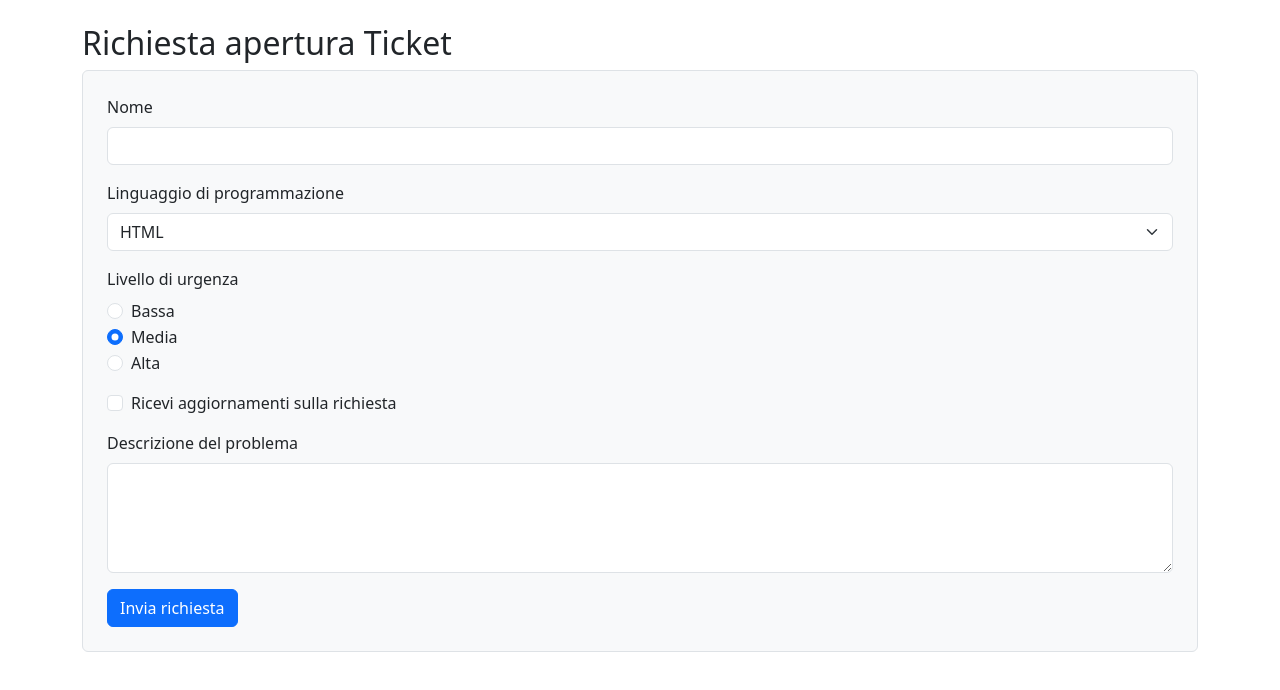
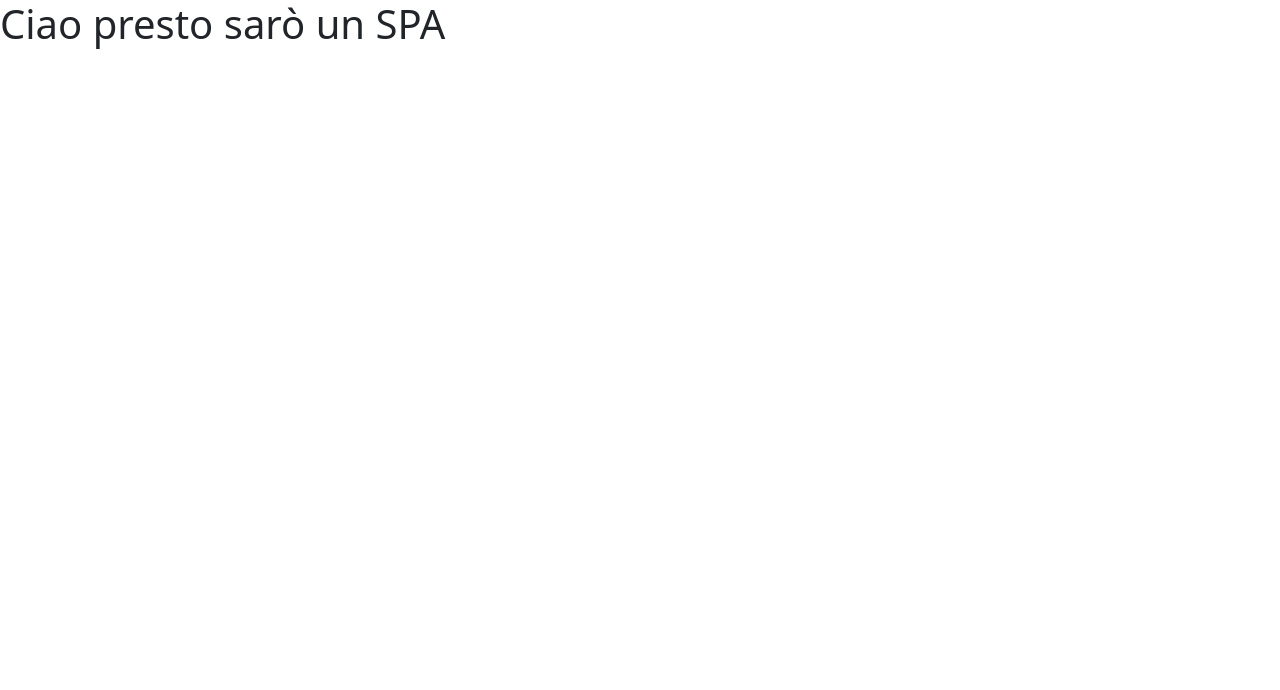
Before and after one commit to pimoGit/lc-react-151, a React (Vite) app: page / in a window 1280 px wide. Shown: the top 690 px of the page. Built offline with nearby package versions, Linux system fonts and the light colour scheme; the HTML template or start-up script is replaced by a standard one.

Commit message:
install react router e setup pagine di base

```diff
--- a/package.json
+++ b/package.json
@@ -13,7 +13,8 @@
     "axios": "^1.13.3",
     "bootstrap": "^5.3.8",
     "react": "^19.2.0",
-    "react-dom": "^19.2.0"
+    "react-dom": "^19.2.0",
+    "react-router-dom": "^7.13.0"
   },
   "devDependencies": {
     "@eslint/js": "^9.39.1",
--- a/src/App.jsx
+++ b/src/App.jsx
@@ -9,15 +9,7 @@ import TicketForm from "./components/form/TicketForm"
 function App() {
 
     return (
-        <>
-            {/* <Counter />
-            <AccordionList />
-            <FormMain />
-            <TodoList />
-            <CharactersList />
-            <BusinessCard />*/}
-            <TicketForm />
-        </>
+        <h1>Ciao presto sarò un SPA</h1>
     )
 }
 
```
Also changed, not shown: src/pages/AboutUs.jsx (added, +8 -0 lines), src/pages/Charachters.jsx (added, +8 -0 lines), src/pages/HomePage.jsx (added, +8 -0 lines), 1 other file (tests, documents, lock files or other folders).
